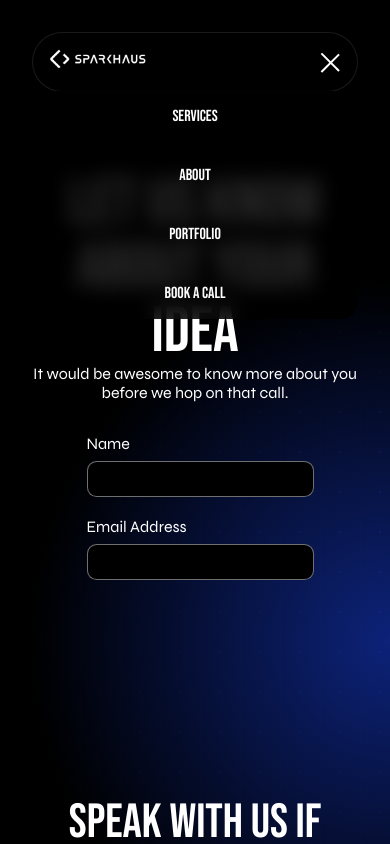
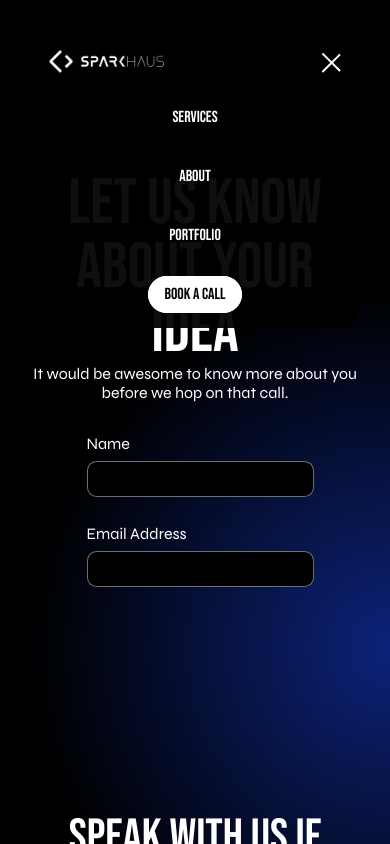
Before and after one commit to SparkHaus-Digital/SparkHaus, a React (Vite) app: page /book-a-call in a window 390 px wide. Both pictures are taken after a click on the element 329 px from the left and 62 px from the top of the page. Shown: the top 844 px of the page. Built offline with nearby package versions, Linux system fonts and the light colour scheme.

Commit message:
Adjustments BookaCall / Navbar / Footer

```diff
--- a/src/components/Navbar.jsx
+++ b/src/components/Navbar.jsx
@@ -1,6 +1,6 @@
 import React, { useState, useEffect, useRef } from 'react';
 import '../css/Navbar.css';
-import sparkhausLogo from '../assets/sparkhaus-Horizontal1.png';
+import sparkhausLogo from '../assets/sparkhaus-Horizontal2.png';
 import { Link } from 'react-router-dom';
 
 const Navbar = () => {
@@ -25,7 +25,8 @@ const Navbar = () => {
     }, [menuOpen]);
 
     return (
-        <nav className="navbar" ref={navRef}>
+        <nav className={`navbar ${menuOpen ? 'navbar-open' : ''}`}
+        ref={navRef}>
             <Link to="/" className="navbar-logo-container">
                 <img src={sparkhausLogo} className="navbar-logo" alt="logo" />
             </Link>
@@ -55,8 +56,8 @@ const Navbar = () => {
                         Portfolio
                     </Link>
                 </li>
-                <li className="navbar-item mobile-only">
-                    <Link to="/book-a-call" onClick={() => setMenuOpen(false)}>
+                <li className="mobile-only">
+                    <Link to="/book-a-call" className='navbar-button-mv' onClick={() => setMenuOpen(false)}>
                         Book a Call
                     </Link>
                 </li>
--- a/src/css/BookACall.css
+++ b/src/css/BookACall.css
@@ -18,6 +18,7 @@
 
 .form-container {
 	text-align: center;
+	min-width: 20vw;
 	max-width: 20vw;
 }
 
@@ -31,12 +32,13 @@
 	display: flex;
 	flex-direction: column;
 	text-align: left;
+	margin-bottom: 1.2rem;
 }
 
 .form-input {
 	width: 100%;
 	margin-top: 0.5rem;
-	margin-bottom: 1.2rem;
+	margin-bottom: 0.5rem;
 	border-radius: 0.6rem;
 	padding: 0.3rem 0;
 	padding-left: 0.5rem;
@@ -66,19 +68,24 @@
 	border: 1px solid white;
 }
 
-.submit-button:hover .arrow {
-	content: url('../assets/right-arrow.png');
-	transform: scale(1.2);
+.submit-button .arrow {
+	transition: transform 0.6s ease, filter 0.6s ease;
 }
 
+.submit-button:hover .arrow {
+	transform: rotate(45deg);
+	filter: brightness(0) invert(1);
+}
+
+
 .form-input.error {
-	border: 1px solid red;
+	border: 1px solid rgb(182, 8, 8);
   }
 
 .error-message {
-	color: red;
+	color: rgb(115, 4, 4);
 	font-size: 0.8rem;
-	margin-top: 5px;
+	/* margin-top: 5px; */
 }
 
 .additional-fields {
--- a/src/css/Footer.css
+++ b/src/css/Footer.css
@@ -37,11 +37,14 @@
 	border: 1px solid white;
 }
 
-  .footer-button:hover .arrow {
-    content: url('../assets/right-arrow.png');
-
+.footer-button .arrow {
+	transition: transform 0.6s ease, filter 0.6s ease;
 }
 
+.footer-button:hover .arrow {
+	transform: rotate(45deg);
+	filter: brightness(0) invert(1);
+}
 
 .contact-info {
 	display: flex;
@@ -56,10 +59,9 @@
 	text-align: left;
 	display: flex;
 	justify-content: left;
-
 }
 
-  .email-subdiv{
+.email-subdiv {
 	display: flex;
 	align-items: center;
 	gap: 5px;
@@ -78,7 +80,6 @@
 	justify-content: right;
 	gap: 5px;
 }
-
 
 @media (max-width: 479px) {
 	.contact-section h2 {
@@ -130,7 +131,6 @@
 	}
 }
 
-
 @media (min-width: 768px) and (max-width: 991px) {
 	.contact-info {
 		flex-direction: column;
--- a/src/css/Navbar.css
+++ b/src/css/Navbar.css
@@ -17,8 +17,13 @@
   border: 1px solid rgba(255, 255, 255, 0.1);
 }
 
+.navbar-logo-container {
+  display: flex;
+  align-items: center;
+}
+
 .navbar-logo {
-  width: 10vw;
+  width: 120px;
   pointer-events: auto;
 }
 
@@ -111,9 +116,15 @@
     margin-left: 0;
     margin-right: 0;
     padding: 10px 15px;
-    background: rgba(0, 0, 0, 0.94);
-    backdrop-filter: none;
+    background: rgba(0, 0, 0, 0.449);
+    /* backdrop-filter: none; */
+    /* border: 0; */
     /* border-radius: 32px 32px 0px 0px; */
+  }
+
+  .navbar-open {
+    border-radius: 32px 32px 0px 0px;
+    border: 0;
   }
 
   .mobile-only {
@@ -125,7 +136,7 @@
   }
 
   .navbar-logo {
-    width: 100px;
+    width: 120px;
   }
 
   .hamburger {
@@ -146,21 +157,21 @@
     list-style: none;
     text-align: center;
     padding: 1rem 0;
+    padding-bottom: 1.5rem;
     border-radius: 0 0 1rem 1rem;
     overflow: hidden;
     max-height: 0;
     opacity: 0;
     visibility: hidden;
     transition: max-height 0.5s ease-in-out, opacity 0.5s ease-in-out, visibility 0.5s ease-in-out;
-    background-color: rgba(0, 0, 0, 0.819);
-    backdrop-filter: blur(10px);
+    background-color: rgba(0, 0, 0, 0.94);
+    backdrop-filter: blur(20px);
     -webkit-backdrop-filter: blur(15px);
-
     z-index: 15;
   }
 
   .navbar-links.active {
-    max-height: 200px;
+    max-height: 250px;
     opacity: 1;
     visibility: visible;
   }
@@ -182,4 +193,16 @@
   .navbar-item a:hover {
     color: rgb(68, 68, 68);
   }
+
+  .navbar-button-mv {
+    padding: 8px 16px;
+    border: none;
+    border-radius: 20px;
+    background: white;
+    color: black;
+    cursor: pointer;
+    transition: background-color 0.6s ease;
+    border: 1px solid white;
+    font-size: 1rem;
+  }
 }
```
Also changed, not shown: src/screens/BookACall.jsx (+8 -6 lines), src/assets/Sparkhaus-Horizontal2.png (added). Lines whose indentation alone changed are shown as unchanged.
